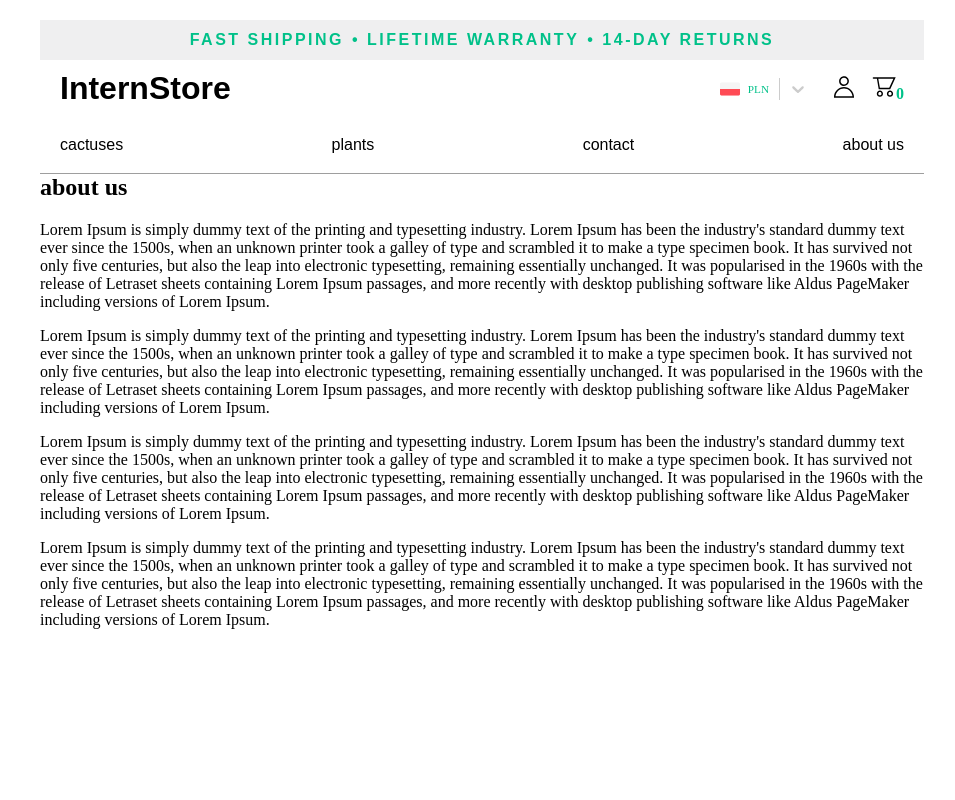
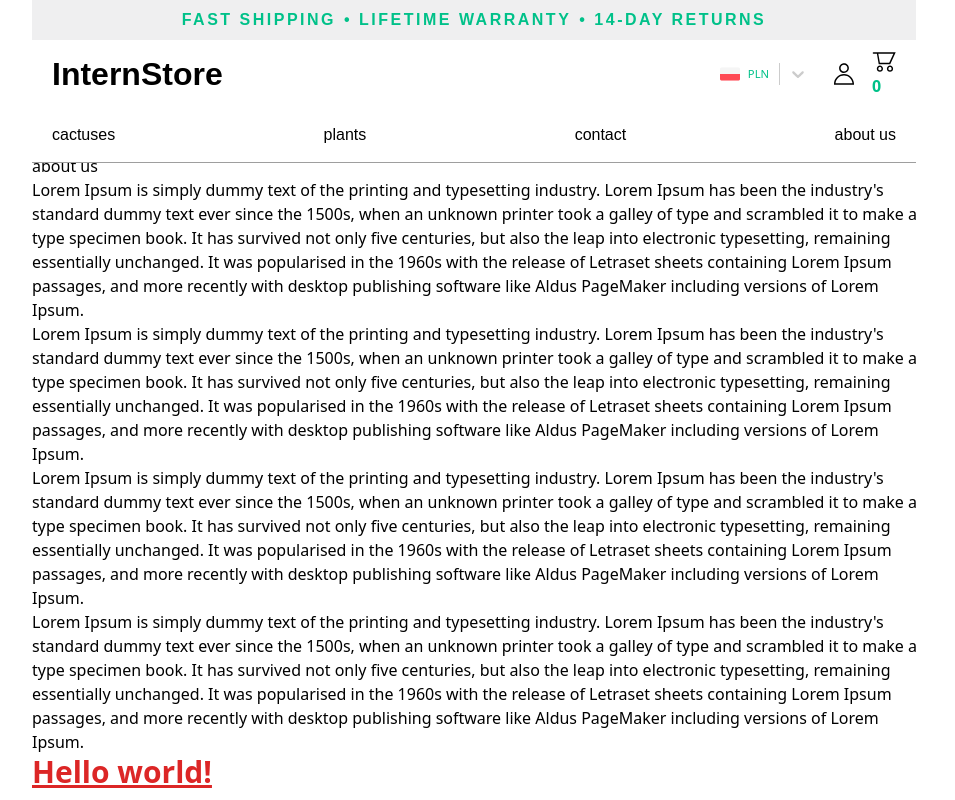
Before and after one commit to Novacci/intern-store, a Next.js app: page /about in a window 1280 px wide. Shown: the whole page, without its empty margins (158-1113 px from the left). Built offline with nearby package versions, Linux system fonts and the light colour scheme.

Commit message:
Added tailwind to project

```diff
--- a/app/about/page.tsx
+++ b/app/about/page.tsx
@@ -3,7 +3,7 @@ import React from 'react';
 export default function Home() {
   return (
     <div>
-      <h2>about us</h2>
+      <h2 className="divide-red-500">about us</h2>
       <p>
         Lorem Ipsum is simply dummy text of the printing and typesetting
         industry. Lorem Ipsum has been the industry's standard dummy text ever
@@ -48,6 +48,9 @@ export default function Home() {
         with desktop publishing software like Aldus PageMaker including versions
         of Lorem Ipsum.
       </p>
+      <h1 className="text-3xl font-bold underline text-red-600">
+        Hello world!
+      </h1>
     </div>
   );
 }
--- a/app/globals.scss
+++ b/app/globals.scss
@@ -1,3 +1,7 @@
+@tailwind base;
+@tailwind components;
+@tailwind utilities;
+
 :root {
   --foreground-rgb: 0, 0, 0;
   --background-start-rgb: 214, 219, 220;
--- a/package.json
+++ b/package.json
@@ -26,6 +26,9 @@
     "typescript": "5.1.3"
   },
   "devDependencies": {
-    "sass": "^1.63.3"
+    "autoprefixer": "^10.4.14",
+    "postcss": "^8.4.27",
+    "sass": "^1.63.3",
+    "tailwindcss": "^3.3.3"
   }
 }
--- /dev/null
+++ b/postcss.config.js
@@ -0,0 +1,6 @@
+module.exports = {
+  plugins: {
+    tailwindcss: {},
+    autoprefixer: {},
+  },
+}
--- /dev/null
+++ b/tailwind.config.js
@@ -0,0 +1,12 @@
+/** @type {import('tailwindcss').Config} */
+module.exports = {
+  content: [
+    './app/**/*.{js,ts,jsx,tsx,mdx}',
+    './pages/**/*.{js,ts,jsx,tsx,mdx}',
+    './components/**/*.{js,ts,jsx,tsx,mdx}',
+  ],
+  theme: {
+    extend: {},
+  },
+  plugins: [],
+};
```
Also changed, not shown: 1 other file (tests, documents, lock files or other folders).
